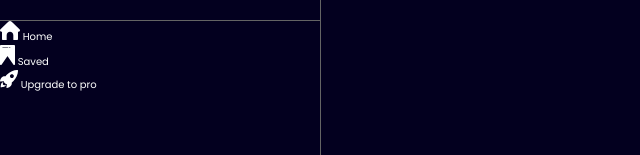
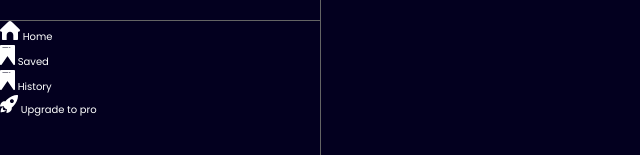
Before and after one commit to SHUBHAM1737/AI-clones, a React (Create React App) app: page / in a window 1280 px wide. Shown: the part 539-694 px from the top of the page, without its empty margins (0-640 px from the left). Built offline with nearby package versions, Linux system fonts and the light colour scheme.

Commit message:
add new feature

```diff
--- a/src/App.js
+++ b/src/App.js
@@ -32,6 +32,7 @@ function App() {
         <div className="lowerSide">
           <div className="listItems"><img src={home} alt="" className="listItemsImg" /> Home</div>
           <div className="listItems"><img src={saved} alt="" className="listItemsImg" /> Saved</div>
+          <div className="listItems"><img src={saved} alt="" className="listItemsImg" /> History</div>
           <div className="listItems"><img src={rocket} alt="" className="listItemsImg" /> Upgrade to pro</div>
         </div>
       </div>
```
